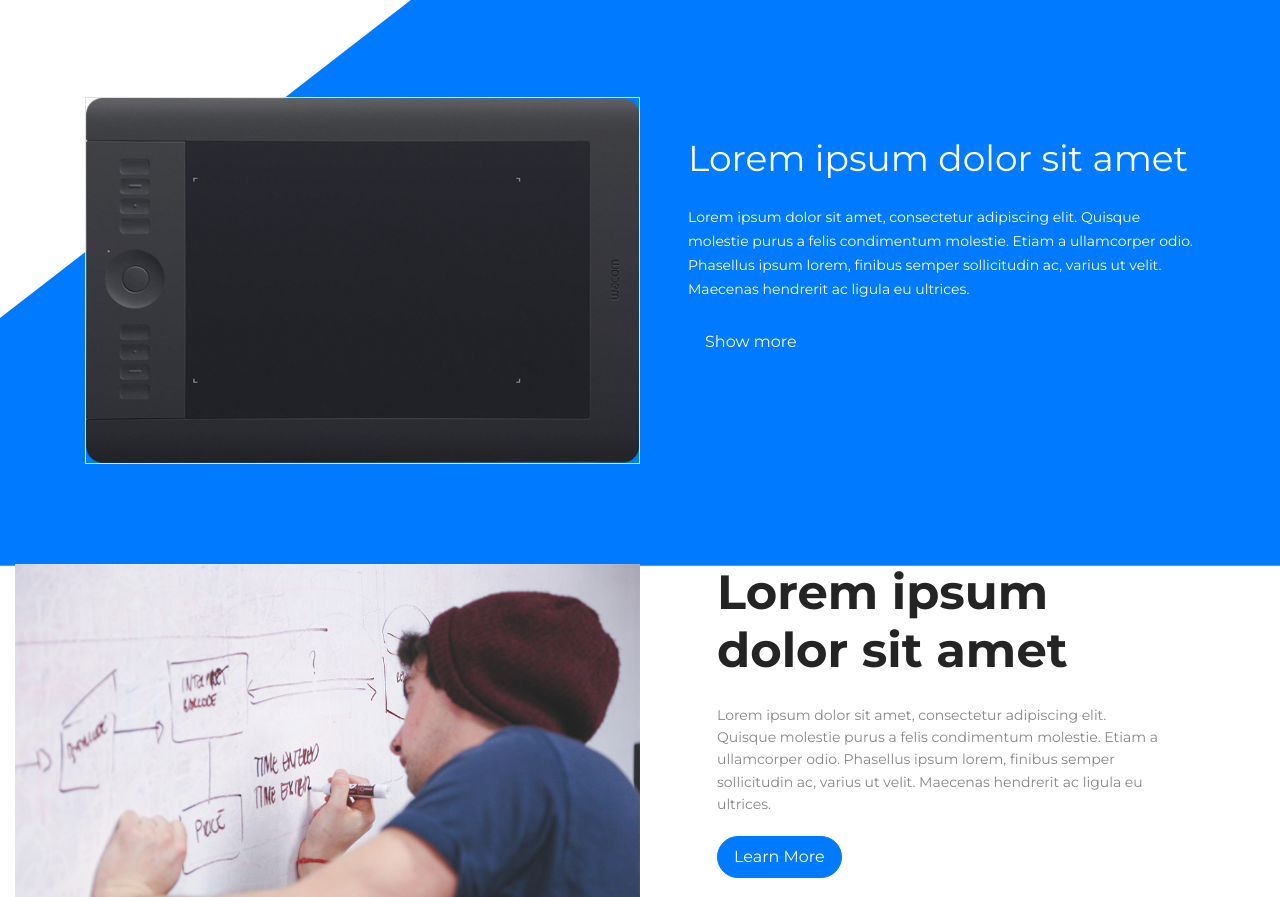
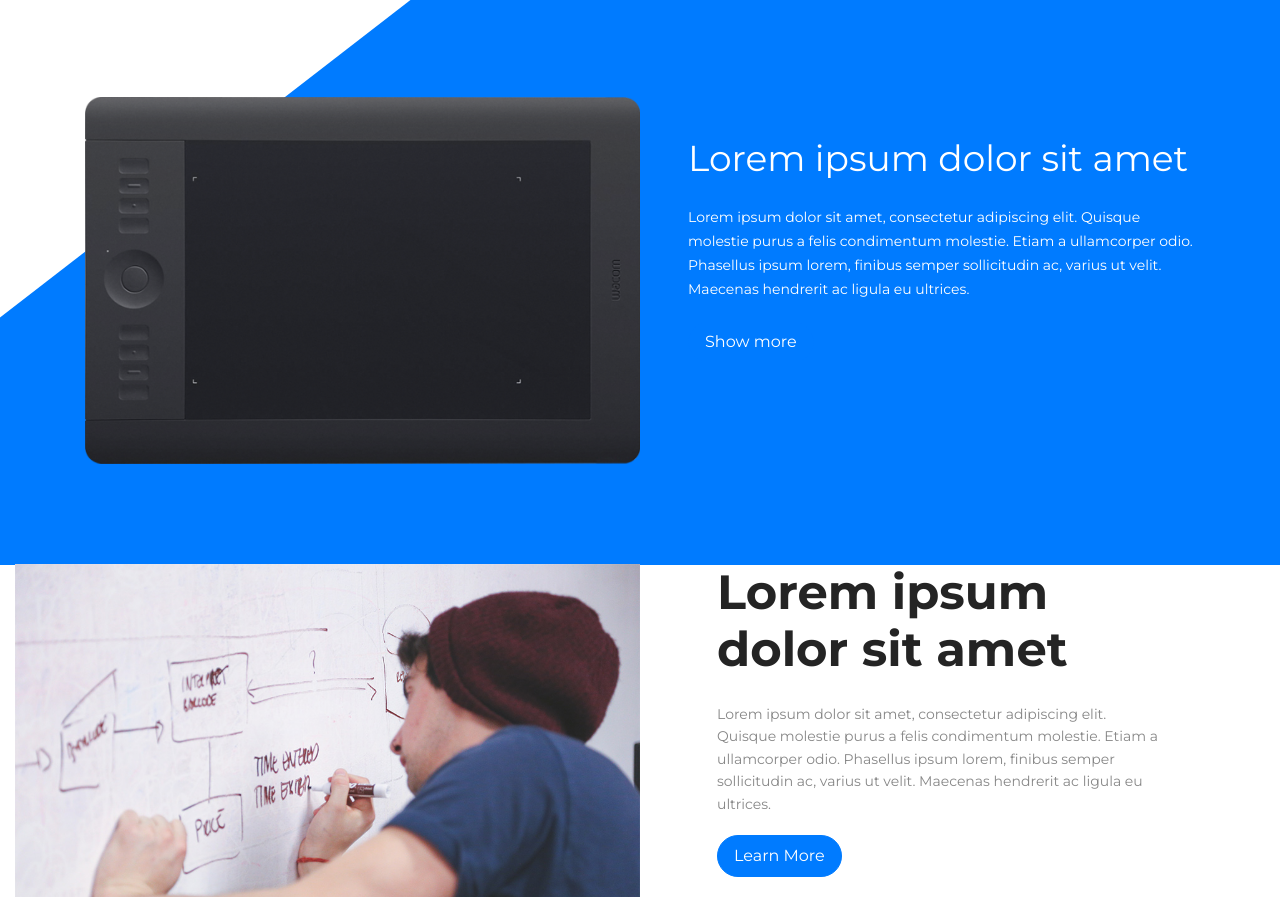
Before and after one commit to Ptashynska/Austera, a plain HTML site: page index.html in a window 1280 px wide. Shown: the part 2058-2955 px from the top of the page. Drawn offline with nearby package versions, Linux system fonts and the light colour scheme.

Commit message:
delete border

```diff
--- a/index.html
+++ b/index.html
@@ -2,7 +2,6 @@
 <html lang="en">
 
 <head>
-
 	<meta charset="utf-8">
 
 	<title>Bootstrap site </title>
@@ -371,7 +370,7 @@
 						</div>
 
 
-						<div class="col-12 col-md-6 border order-first">
+						<div class="col-12 col-md-6 order-first">
 							<div class="service-middle-thumb thumb">
 								<img src="img/Intuos Pro.png" alt="Intuos Pro" class="img-fluid">
 
```
